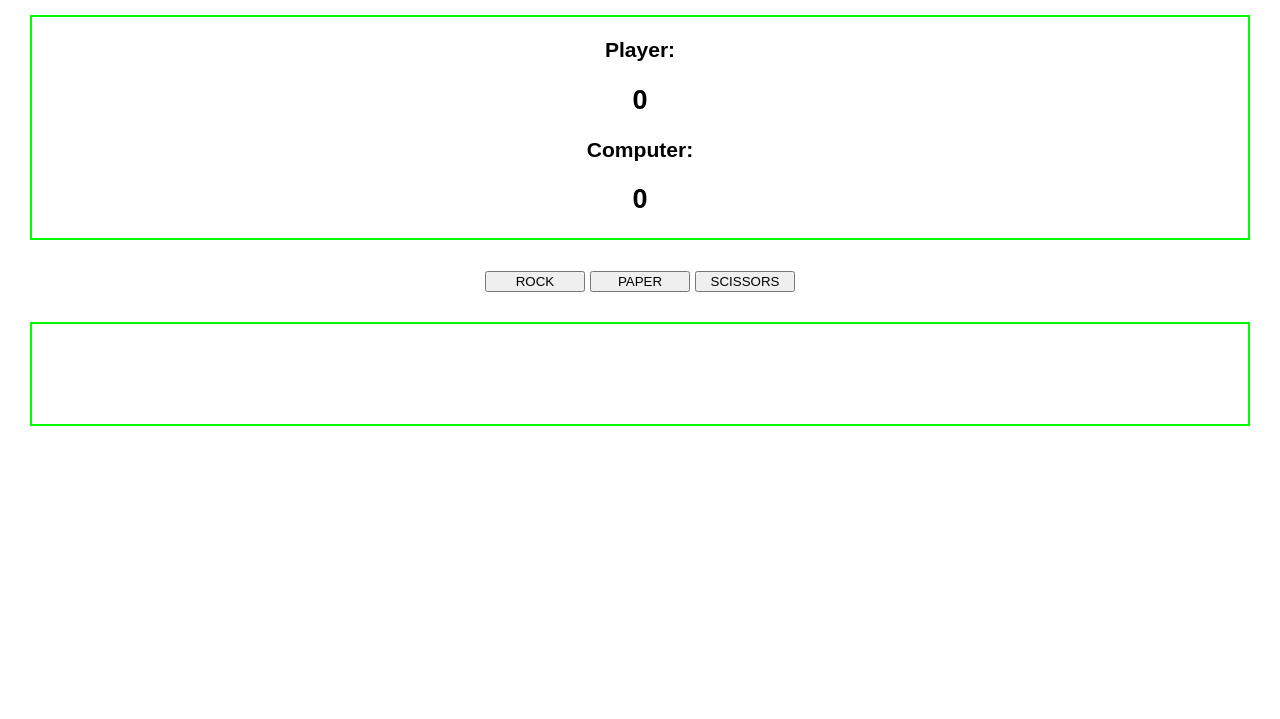
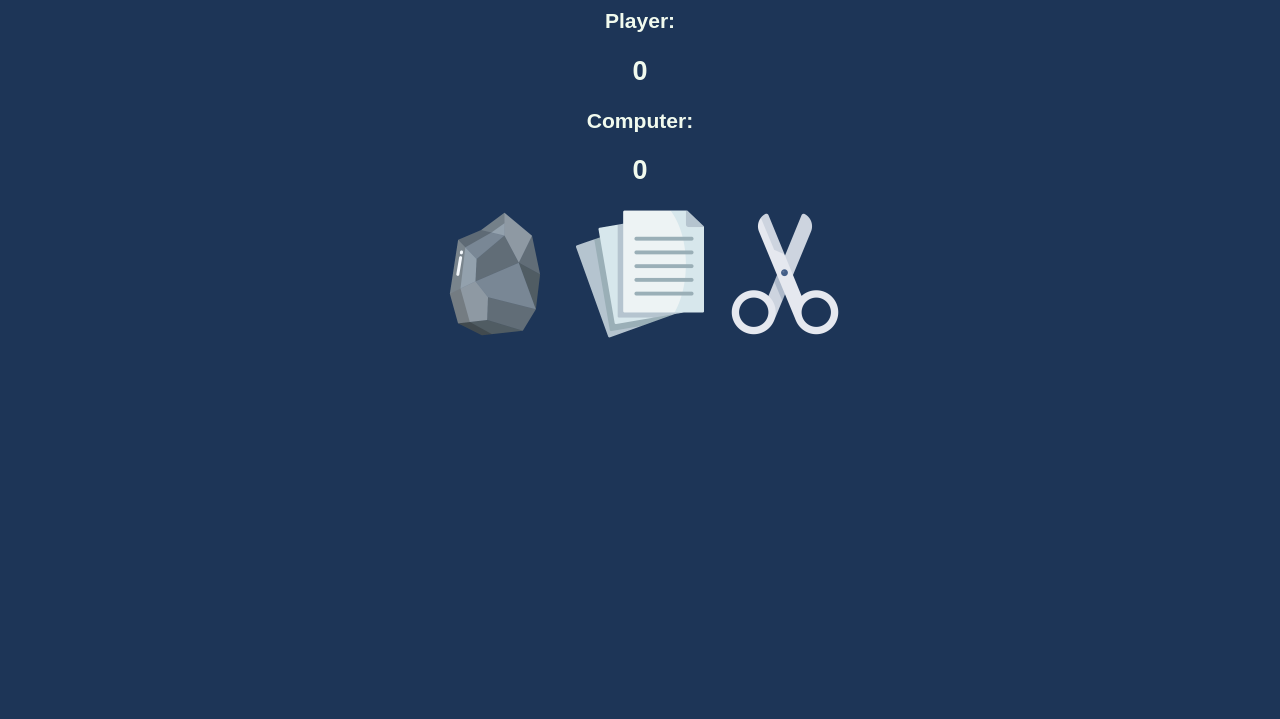
Before and after one commit to JoelJosy/Rock_Paper_Scissors, a plain HTML site: page index.html in a window 1280 px wide. Shown: the part 81-800 px from the top of the page. Drawn offline with Linux system fonts and the light colour scheme.

Commit message:
Change html to add new elements for styling

```diff
--- a/index.html
+++ b/index.html
@@ -9,24 +9,49 @@
         <link rel="icon" href="https://fav.farm/🕹️" />
     </head>
     <body>
-        <h1>Rock Paper Scissors</h1>
+        <div class="header">
+            <h1>Rock Paper Scissors</h1>
+        </div>
         <div class="scoreboard">
-            <div class="player-score-div">
+            <div class="player-section">
                 <h3>Player:</h3>
                 <h2 id="player-score">0</h2>
+                <div class="player-selection"></div>
             </div>
-            <div class="computer-score-div">
+            <div class="computer-section">
                 <h3>Computer:</h3>
                 <h2 id="computer-score">0</h2>
+                <div class="computer-selection"></div>
             </div>
         </div>
-        <button class="rock" type="button">ROCK</button>
-        <button class="paper" type="button">PAPER</button>
-        <button class="scissors" type="button">SCISSORS</button>
-        <div class="round-result">
-            <h3 id="round-result-txt"></h3>
+        <div class="buttons">
+            <button class="rock" type="button">
+                <img
+                    src="./imgs/rock.png"
+                    alt="Rock"
+                    width="128px"
+                    height="128px"
+                />
+            </button>
+            <button class="paper" type="button">
+                <img
+                    src="./imgs/paper.png"
+                    alt="Paper"
+                    width="128px"
+                    height="128px"
+                />
+            </button>
+            <button class="scissors" type="button">
+                <img
+                    src="./imgs/scissors.png"
+                    alt="Scissors"
+                    width="128px"
+                    height="128px"
+                />
+            </button>
         </div>
+        <div class="footer"></div>
 
-        <script src="main.js"></script>
+        <!-- <script src="main.js"></script> -->
     </body>
 </html>
--- a/main.js
+++ b/main.js
@@ -56,14 +56,15 @@ function getComputerChoice() {
 function getPlayerChoice(e) {
     let playerSelection = e.target.className;
     let computerSelection = getComputerChoice();
-    roundResultTxt.textContent = playRound(playerSelection,computerSelection);
+    // roundResultTxt.textContent =
+    playRound(playerSelection,computerSelection);
 };
 
 
 // Display Running Score
 let playerScoreEle = document.getElementById('player-score');
 let computerScoreEle = document.getElementById('computer-score');
-let roundResultTxt = document.getElementById('round-result-txt');
+// let roundResultTxt = document.getElementById('round-result-txt');
 
 
 // Score Variables
--- a/styles.css
+++ b/styles.css
@@ -1,6 +1,8 @@
 html {
     font-family: Arial, Helvetica, sans-serif;
     font-size: 18px;
+    color: #F1FAEE;
+    background-color: #1D3557;
 }
 
 body {
@@ -10,11 +12,12 @@ body {
 }
 
 button {
-    width: 100px;
+    border: none;
+    background: none;
+    /* transition: 0.07s; */
+    transform: scale(1);
 }
 
-.scoreboard, .round-result {
-    border: 2px solid lime;
-    min-height: 100px;
-    margin: 30px;
+button:active {
+    transform: scale(1.02);
 }
```
